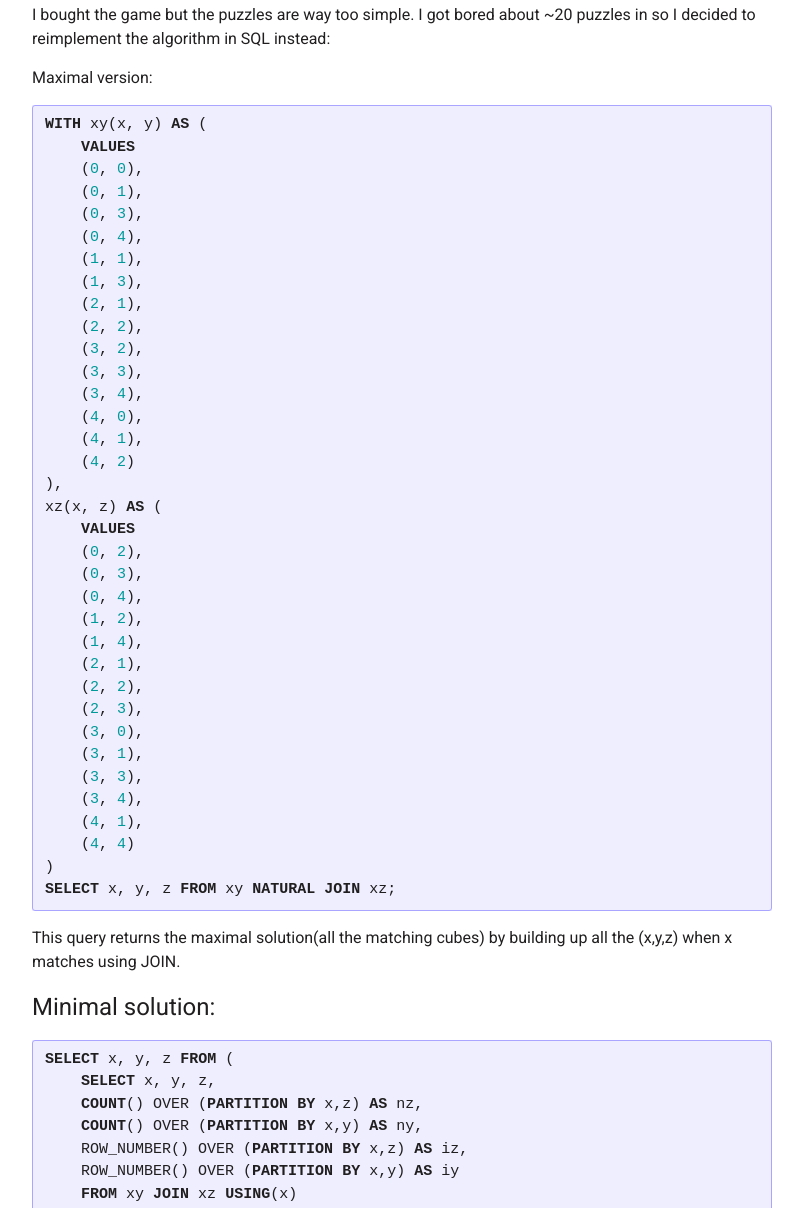
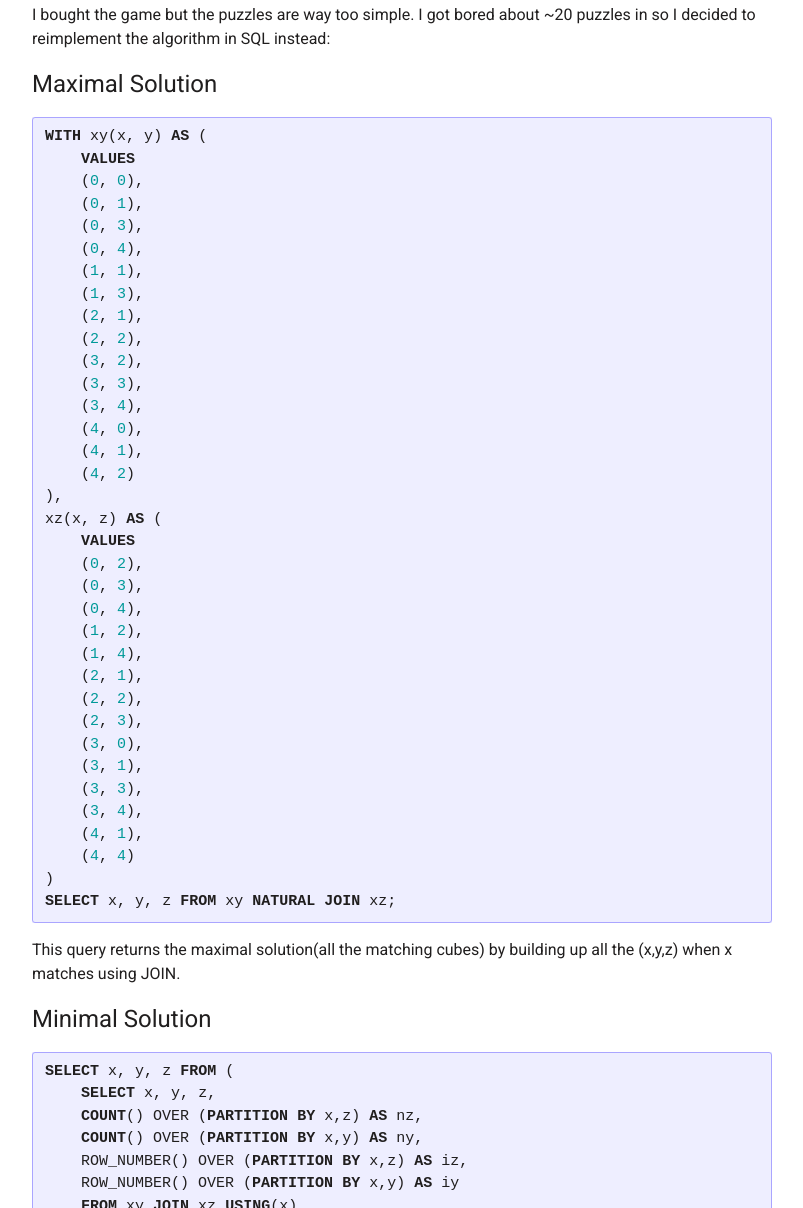
Before and after one commit to 0b01/rickyhan.com, a Jekyll site: the page built from _posts/2021-04-11-solving-projekt-using-sql.md, in a window 1280 px wide and 1400 px high, scrolled down 366 px, cut to the strip 192-1400 px from the top of the window. Shown: the whole strip, without its empty margins (238-1041 px from the left). Built offline with Jekyll 4.4.1, drawn with Linux system fonts in a browser that asks for light colours.

Commit message:
Update 2021-04-11-solving-projekt-using-sql.md

````diff
--- a/_posts/2021-04-11-solving-projekt-using-sql.md
+++ b/_posts/2021-04-11-solving-projekt-using-sql.md
@@ -11,7 +11,7 @@ Today I came across [this blog post](https://github.com/frankmcsherry/blog/blob/
 
 I bought the game but the puzzles are way too simple. I got bored about ~20 puzzles in so I decided to reimplement the algorithm in SQL instead:
 
-Maximal version:
+# Maximal Solution
 
 ```sql
 WITH xy(x, y) AS (
@@ -52,7 +52,7 @@ SELECT x, y, z FROM xy NATURAL JOIN xz;
 ```
 This query returns the maximal solution(all the matching cubes) by building up all the (x,y,z) when x matches using JOIN.
 
-# Minimal solution:
+# Minimal Solution
 ```sql
 SELECT x, y, z FROM (
     SELECT x, y, z,
````
